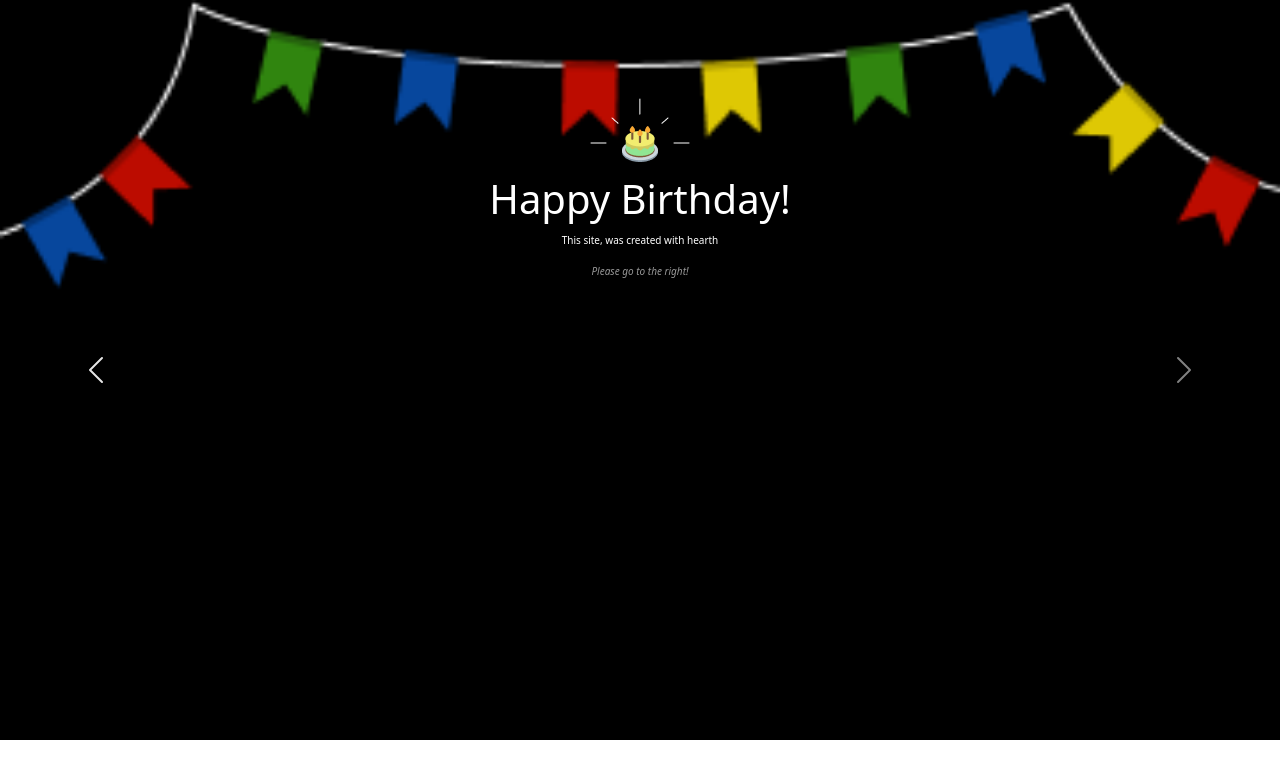
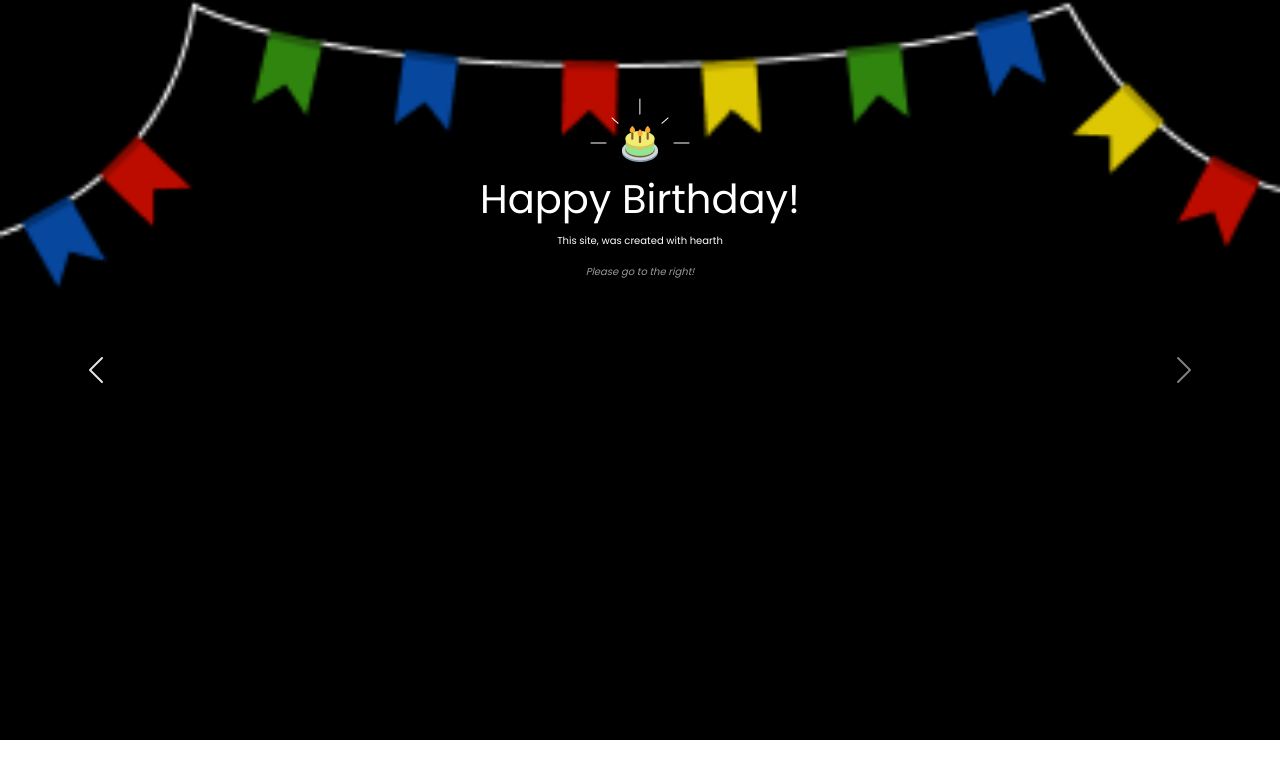
Before and after one commit to Kusdianta/flower, a plain HTML site: page index.html in a window 1280 px wide. Drawn offline with nearby package versions, Linux system fonts and the light colour scheme.

Commit message:
Update index.html

```diff
--- a/index.html
+++ b/index.html
@@ -7,8 +7,9 @@
 
     <!-- Bootstrap CSS -->
     <link href="https://cdn.jsdelivr.net/npm/bootstrap@5.0.0/dist/css/bootstrap.min.css" rel="stylesheet" integrity="sha384-wEmeIV1mKuiNpC+IOBjI7aAzPcEZeedi5yW5f2yOq55WWLwNGmvvx4Um1vskeMj0" crossorigin="anonymous">
+    <link href='https://fonts.googleapis.com/css?family=Poppins' rel='stylesheet'>
 
-    <title>Bootstrap 5 Carousel with Fade</title>
+    <title>The Flower</title>
         <style>
 
       :root {
@@ -19,6 +20,7 @@
 
       body {
         height: 100%;
+        font-family: 'Poppins';
       }
       .carousel-item {
 
```
